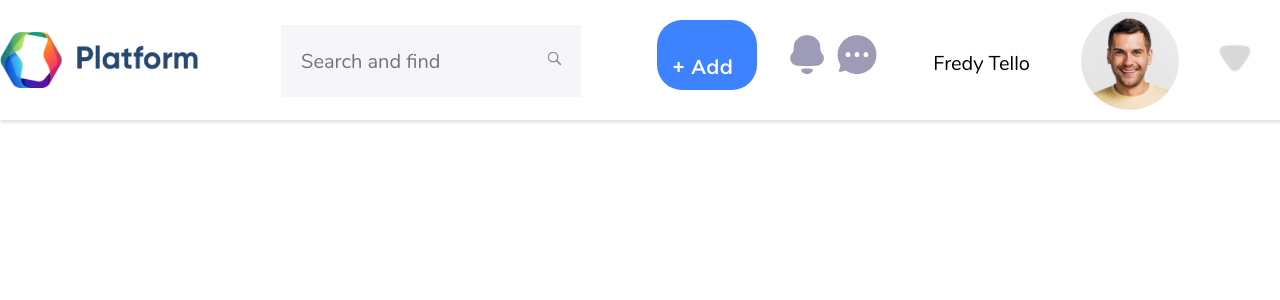
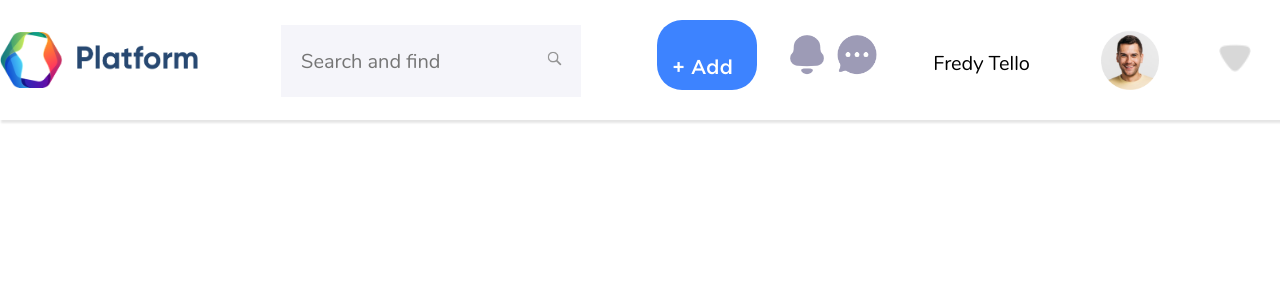
Before and after one commit to fredytellor/platform, a React (Create React App) app: page / in a window 1280 px wide. Shown: the top 300 px of the page. Built offline with nearby package versions, Linux system fonts and the light colour scheme.

Commit message:
profile pic css

```diff
--- a/src/Atoms/ProfilePicture.jsx
+++ b/src/Atoms/ProfilePicture.jsx
@@ -1,5 +1,7 @@
 import React from "react";
-import profilePic from "../assets/static/Picture@3x.png"
+import profilePic from "../assets/static/Picture@3x.png";
+
+import "../Styles/Atoms/ProfilePicture.css"
 
 const ProfilePicture = () => {
     return (
--- a/src/Styles/Atoms/ProfilePicture.css
+++ b/src/Styles/Atoms/ProfilePicture.css
@@ -3,4 +3,12 @@
     object-fit: contain;
     position: relative;
     margin: 0px;
+    transform: scale(1);
+    transition: 0.5s;
+    cursor: pointer;
+    align-self: center;
 }
+
+.profile-pic:hover{
+    transform: scale(1.25) rotate(1turn);
+}
```
